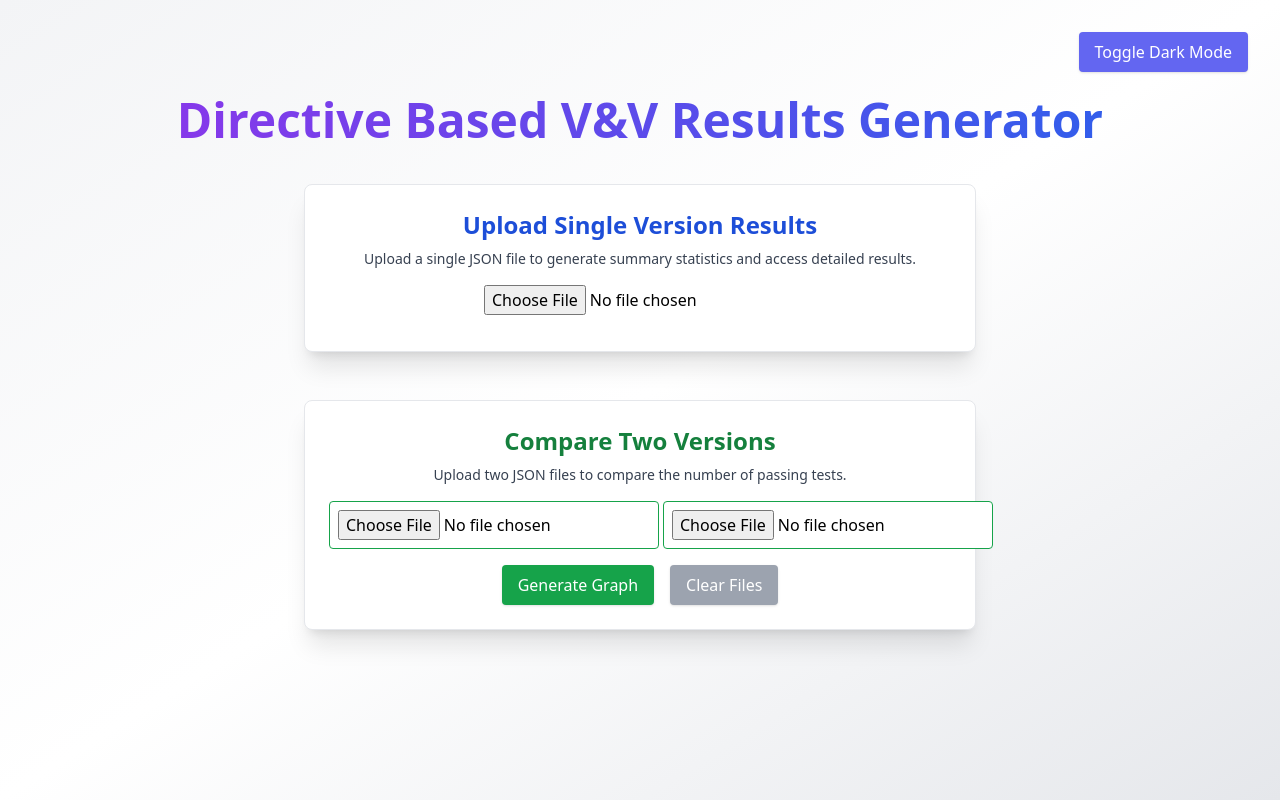
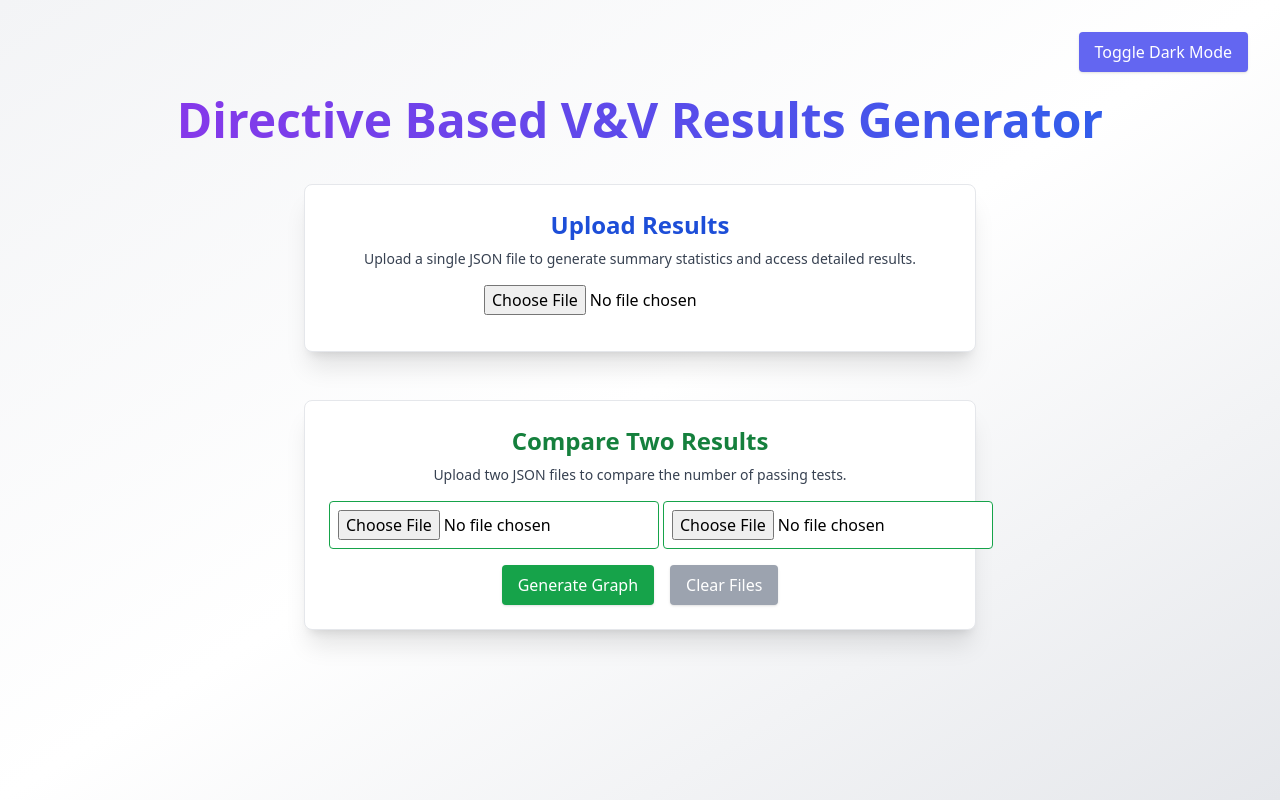
Before and after one commit to UD-CRPL/Directive-Based-VV-Generator, a React (Create React App) app in the folder vv-site/: page / in a window 1280 px wide. Built offline with nearby package versions, Linux system fonts and the light colour scheme.

Commit message:
Title changes

```diff
--- a/vv-site/src/App.tsx
+++ b/vv-site/src/App.tsx
@@ -218,7 +218,7 @@ useEffect(() => {
       </h1>
 
       <div className={`max-w-2xl mx-auto mb-12 border rounded-lg shadow-xl p-6 ${darkMode ? 'bg-gray-900 text-white' : 'bg-white text-black'}`}>
-        <h2 className="text-2xl font-bold text-center text-blue-700 dark:text-blue-300 mb-2">Upload Single Version Results</h2>
+        <h2 className="text-2xl font-bold text-center text-blue-700 dark:text-blue-300 mb-2">Upload Results</h2>
         <p className="text-center text-sm mb-4 text-gray-700 dark:text-gray-400">Upload a single JSON file to generate summary statistics and access detailed results.</p>
 
         <div className="flex flex-col items-center">
@@ -297,7 +297,7 @@ useEffect(() => {
       </div>
 
       <div className={`max-w-2xl mx-auto border rounded-lg shadow-xl p-6 ${darkMode ? 'bg-gray-900 text-white' : 'bg-white text-black'}`}>
-        <h2 className="text-2xl font-bold text-center text-green-700 dark:text-green-500 mb-2">Compare Two Versions</h2>
+        <h2 className="text-2xl font-bold text-center text-green-700 dark:text-green-500 mb-2">Compare Two Results</h2>
         <p className="text-center text-sm mb-4 text-gray-700 dark:text-gray-400">Upload two JSON files to compare the number of passing tests.</p>
 
         <div className="flex gap-1 mb-4">
```
